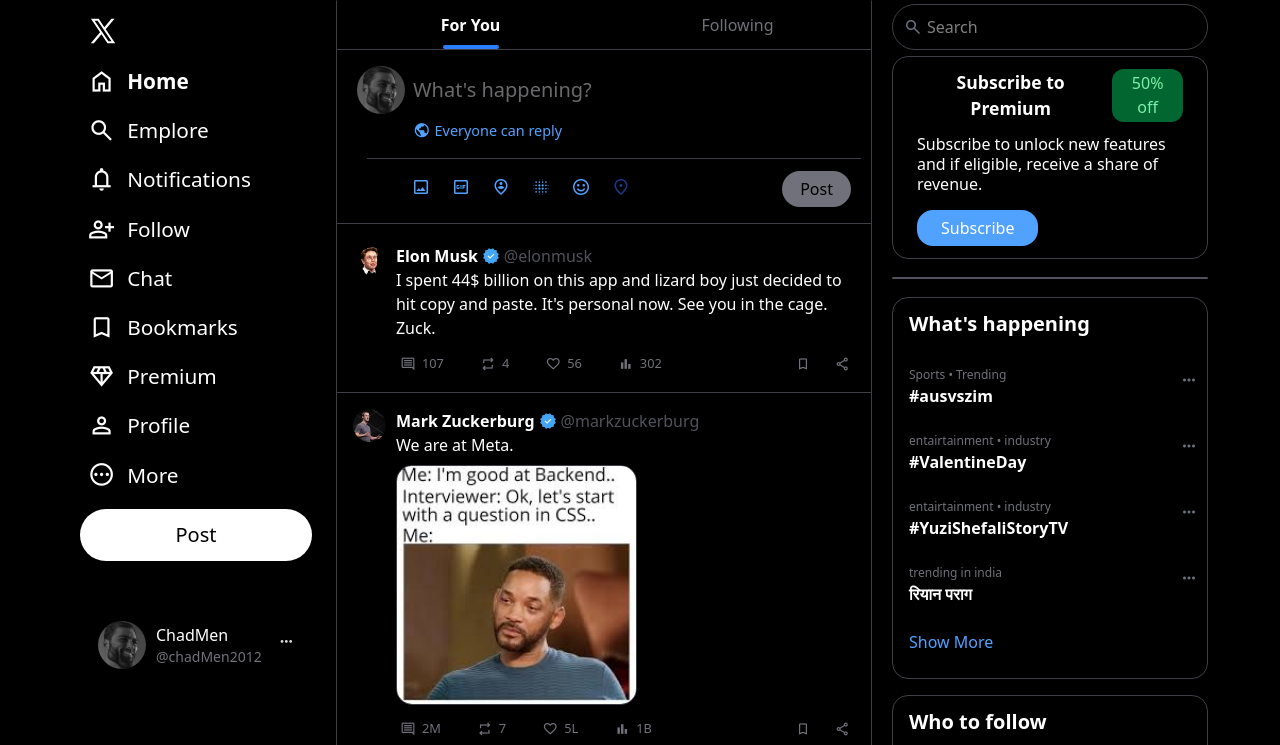
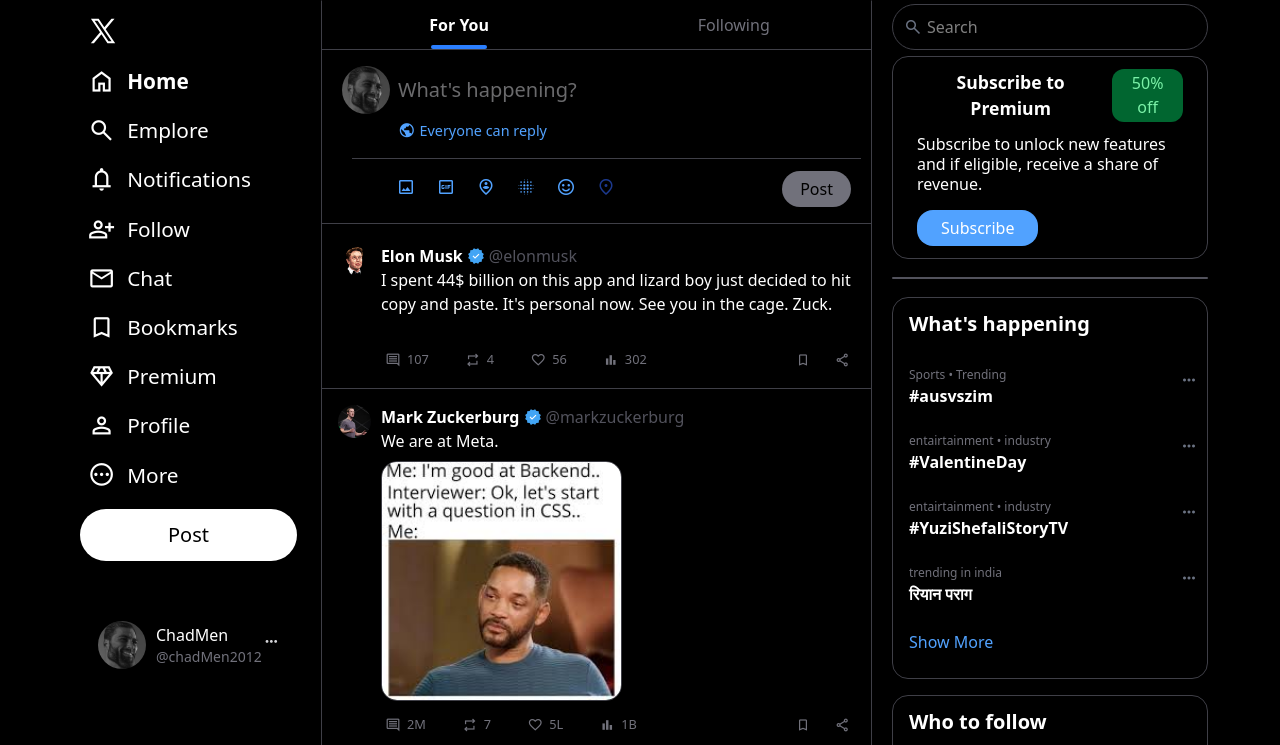
Before and after one commit to virat-pod/x-webs, a website built with Vite: page index.html in a window 1280 px wide. Shown: the top 745 px of the page. Built offline with nearby package versions, Linux system fonts and the light colour scheme.

Commit message:
Update index.html

```diff
--- a/index.html
+++ b/index.html
@@ -17,7 +17,7 @@
       class="flex flex-col sm:flex-row max-w-[1400px] min-h-screen relative sm:px-2 mx-auto md:px-18 xl:px-18 w-full"
     >
       <div
-        class="first flex px-2 flex-row-reverse sm:flex-col w-full sm:w-22 md:w-15 xl:w-66 sm:h-screen shrink-0 sm:sticky top-0 py-2 sm:py-4 xl:pr-6 sm:space-y-3"
+        class="first flex px-2 flex-row-reverse sm:flex-col basis-full sm:basis-22 md:basis-15 xl:basis-66 sm:h-screen shrink-0 sm:sticky top-0 py-2 sm:py-4 xl:pr-6 sm:space-y-3"
       >
         <div class="pt-1.5 sm:hidden">
           <button
```
